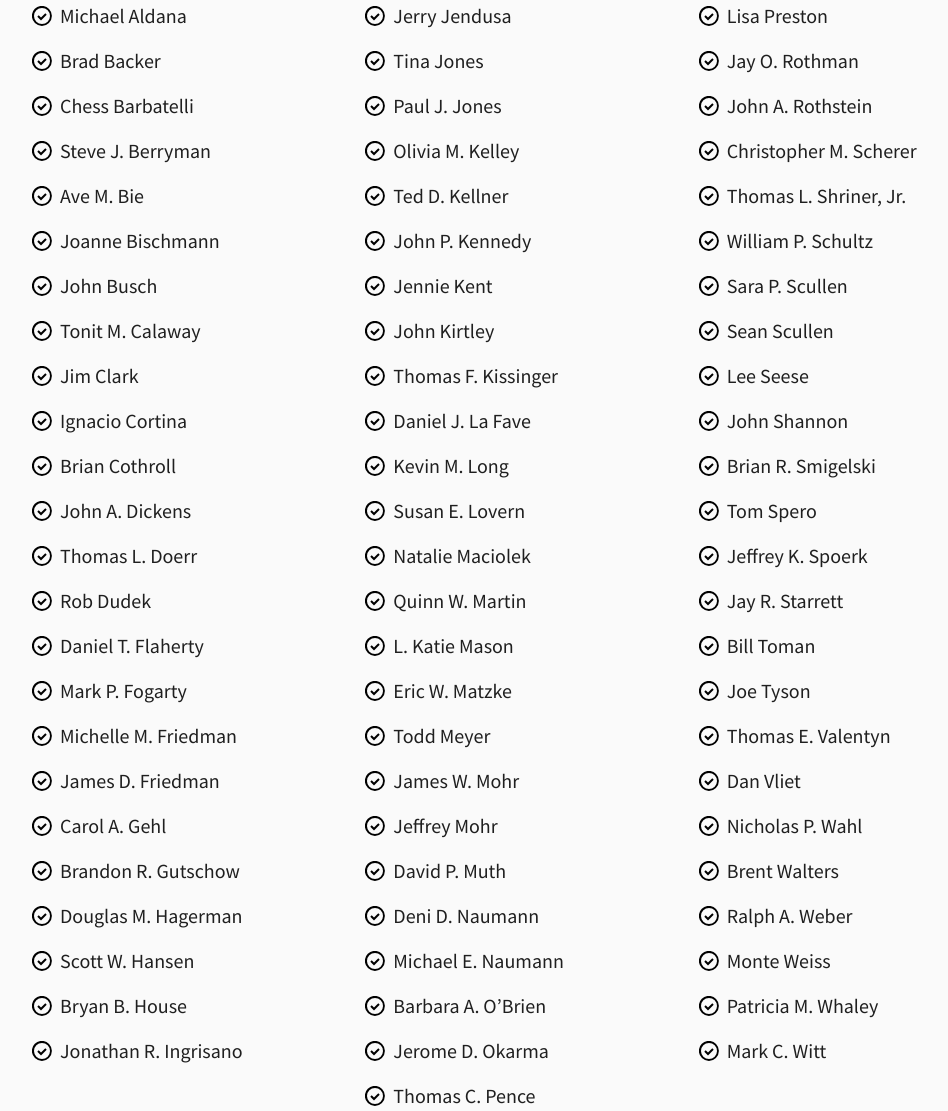
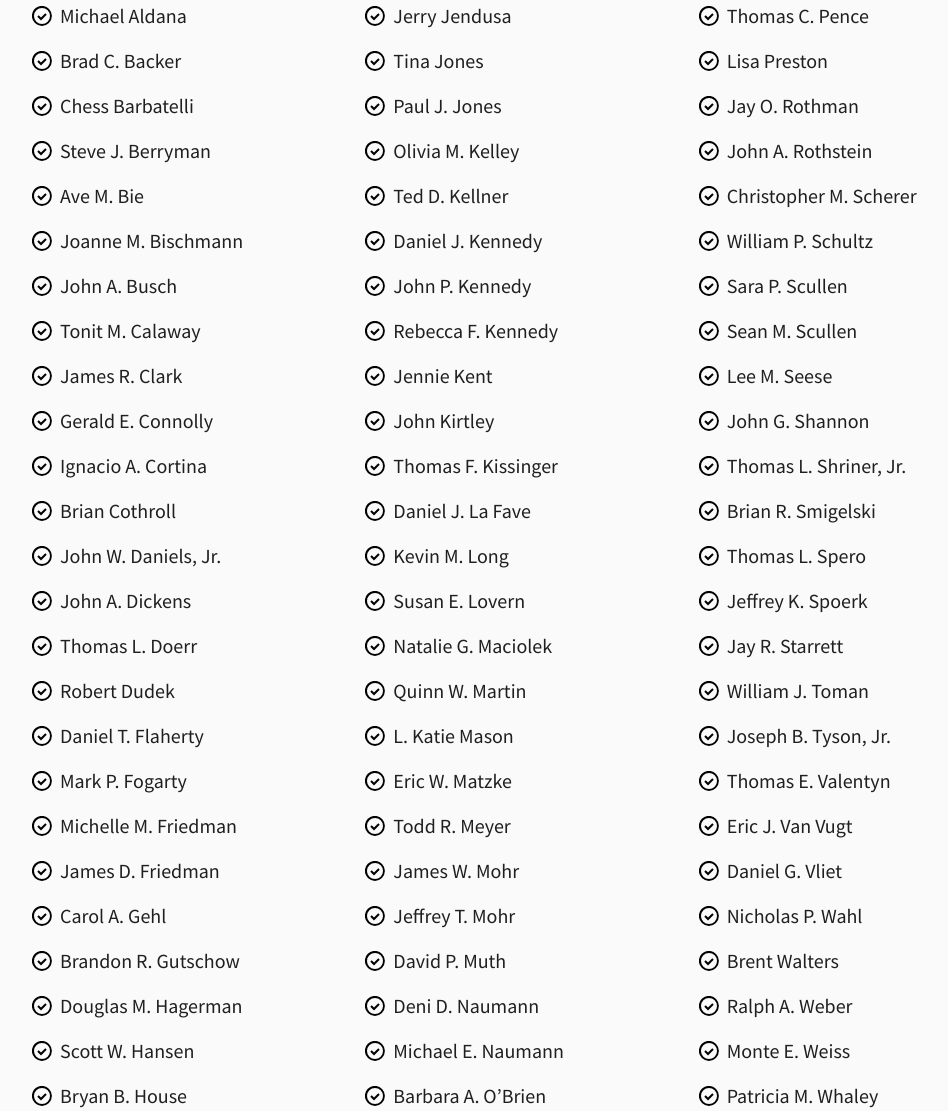
Before and after one commit to tekjoe/judicial-campaign, a Gatsby site: page /endorsements in a window 1280 px wide. Shown: the part 2188-3299 px from the top of the page, without its empty margins (124-1072 px from the left). Built offline with nearby package versions, Linux system fonts and the light colour scheme; Gatsby itself is replaced by a stand-in of ours.

Commit message:
added endorsements and changed investiture photo on about page

```diff
--- a/src/components/organisms/Endorsements/index.js
+++ b/src/components/organisms/Endorsements/index.js
@@ -124,7 +124,7 @@ const Endorsements = () => {
       <ContentContainer>
         <Grid>
           <EndorsementsTitle>
-            District II Circuit Court Judges & Municipal Judges
+            District II Circuit Court & Municipal Judges
           </EndorsementsTitle>
           <EndorsementsGrid>
             <Column>
@@ -161,9 +161,9 @@ const Endorsements = () => {
             </Column>
             <Column>
               <EndorsementsList>
-                <li>Hon. Christine Ohlis</li>
+                <li>Hon. Christine E. Ohlis</li>
                 <li>Hon. James G. Pouros</li>
-                <li>Hon. Gerald Ptacek*</li>
+                <li>Hon. Gerald P. Ptacek*</li>
                 <li>Hon. Ralph M. Ramirez</li>
                 <li>Hon. David M. Reddy</li>
                 <li>Hon. Mark R.Rohrer</li>
@@ -220,19 +220,21 @@ const Endorsements = () => {
             <Column>
               <EndorsementsList>
                 <li>Michael Aldana</li>
-                <li>Brad Backer</li>
+                <li>Brad C. Backer</li>
                 <li>Chess Barbatelli</li>
                 <li>Steve J. Berryman</li>
                 <li>Ave M. Bie</li>
-                <li>Joanne Bischmann </li>
-                <li>John Busch</li>
+                <li>Joanne M. Bischmann </li>
+                <li>John A. Busch</li>
                 <li>Tonit M. Calaway</li>
-                <li>Jim Clark</li>
-                <li>Ignacio Cortina</li>
+                <li>James R. Clark</li>
+                <li>Gerald E. Connolly</li>
+                <li>Ignacio A. Cortina</li>
                 <li>Brian Cothroll</li>
+                <li>John W. Daniels, Jr.</li>
                 <li>John A. Dickens</li>
                 <li>Thomas L. Doerr </li>
-                <li>Rob Dudek</li>
+                <li>Robert Dudek</li>
                 <li>Daniel T. Flaherty</li>
                 <li>Mark P. Fogarty</li>
                 <li>Michelle M. Friedman</li>
@@ -252,52 +254,55 @@ const Endorsements = () => {
                 <li>Paul J. Jones </li>
                 <li>Olivia M. Kelley</li>
                 <li>Ted D. Kellner</li>
+                <li>Daniel J. Kennedy</li>
                 <li>John P. Kennedy</li>
+                <li>Rebecca F. Kennedy</li>
                 <li>Jennie Kent</li>
                 <li>John Kirtley</li>
                 <li>Thomas F. Kissinger</li>
                 <li>Daniel J. La Fave</li>
                 <li>Kevin M. Long</li>
                 <li>Susan E. Lovern</li>
-                <li>Natalie Maciolek</li>
+                <li>Natalie G. Maciolek</li>
                 <li>Quinn W. Martin </li>
                 <li>L. Katie Mason</li>
                 <li>Eric W. Matzke</li>
-                <li>Todd Meyer</li>
+                <li>Todd R. Meyer</li>
                 <li>James W. Mohr</li>
-                <li>Jeffrey Mohr</li>
+                <li>Jeffrey T. Mohr</li>
                 <li>David P. Muth</li>
                 <li>Deni D. Naumann</li>
                 <li>Michael E. Naumann</li>
                 <li>Barbara A. O’Brien</li>
                 <li>Jerome D. Okarma</li>
-                <li>Thomas C. Pence </li>
               </EndorsementsList>
             </Column>
             <Column>
               <EndorsementsList>
+                <li>Thomas C. Pence </li>
                 <li>Lisa Preston</li>
                 <li>Jay O. Rothman</li>
                 <li>John A. Rothstein</li>
                 <li>Christopher M. Scherer</li>
-                <li>Thomas L. Shriner, Jr.</li>
                 <li>William P. Schultz</li>
                 <li>Sara P. Scullen</li>
-                <li>Sean Scullen</li>
-                <li>Lee Seese</li>
-                <li>John Shannon</li>
+                <li>Sean M. Scullen</li>
+                <li>Lee M. Seese</li>
+                <li>John G. Shannon</li>
+                <li>Thomas L. Shriner, Jr.</li>
                 <li>Brian R. Smigelski</li>
-                <li>Tom Spero</li>
+                <li>Thomas L. Spero</li>
                 <li>Jeffrey K. Spoerk</li>
                 <li>Jay R. Starrett</li>
-                <li>Bill Toman</li>
-                <li>Joe Tyson</li>
+                <li>William J. Toman</li>
+                <li>Joseph B. Tyson, Jr.</li>
                 <li>Thomas E. Valentyn</li>
-                <li>Dan Vliet</li>
+                <li>Eric J. Van Vugt</li>
+                <li>Daniel G. Vliet</li>
                 <li>Nicholas P. Wahl</li>
                 <li>Brent Walters</li>
                 <li>Ralph A. Weber</li>
-                <li>Monte Weiss</li>
+                <li>Monte E. Weiss</li>
                 <li>Patricia M. Whaley</li>
                 <li>Mark C. Witt</li>
               </EndorsementsList>
```
Also changed, not shown: src/images/investiture-2.jpg.
